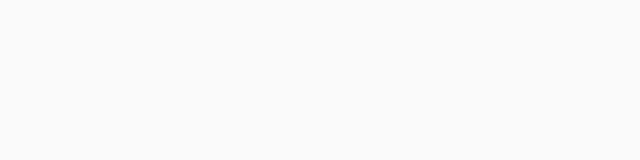
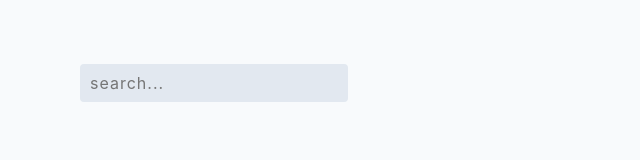
Before and after one commit to stormymayday/Filiters-JS, a plain HTML site: page index.html in a window 1280 px wide. Shown: the whole page, without its empty margins (0-640 px from the left). Drawn offline with Linux system fonts and the light colour scheme.

Commit message:
Added the 'search-input'

```diff
--- a/index.html
+++ b/index.html
@@ -24,7 +24,7 @@
 
             <!-- search - start -->
             <form class="input-form">
-
+                <input type="text" class="search-input" placeholder="search..." />
             </form>
             <!-- search - end -->
 
```
